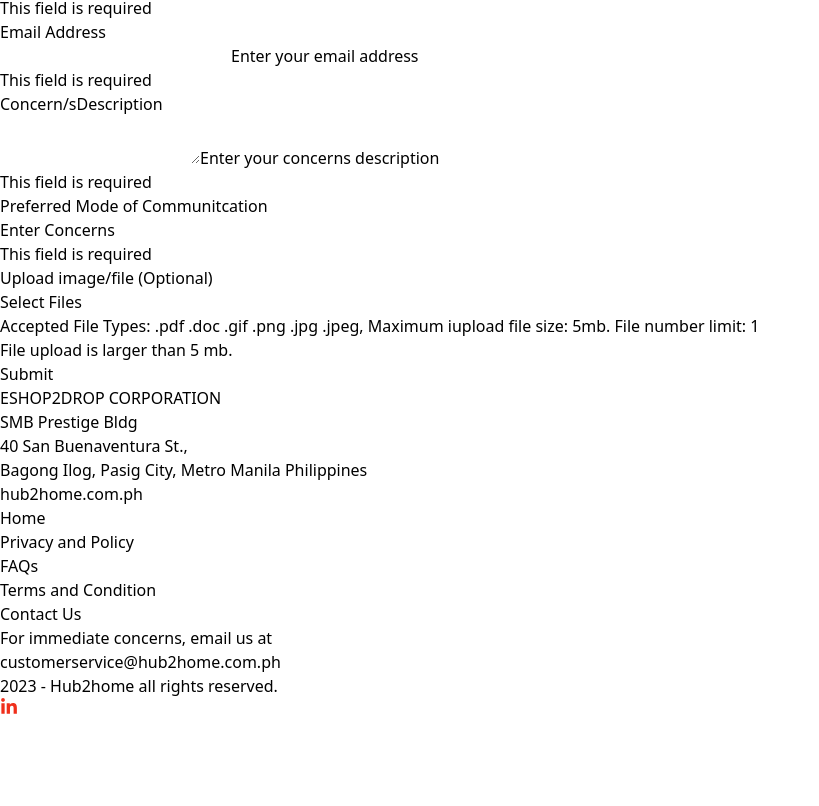
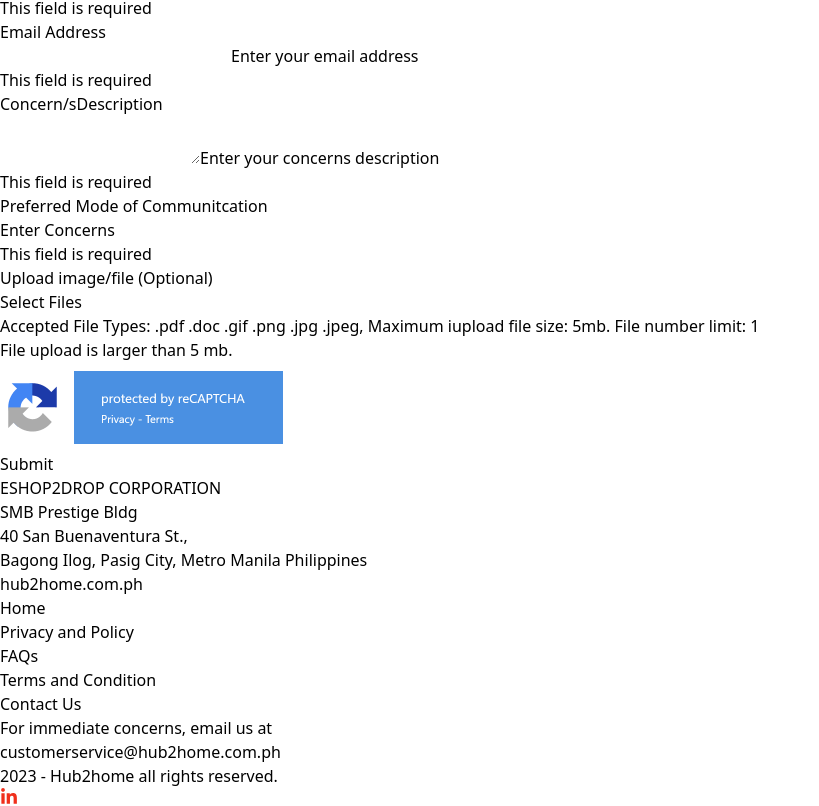
Before and after one commit to ron-thecertifiedbomb/hub2home, a React (Vite) app: page /contactus in a window 1280 px wide. Shown: the part 3213-4019 px from the top of the page, without its empty margins (0-819 px from the left). Before the commit the page ends 3929 px from the top, so only its background shows below. Built offline with nearby package versions, Linux system fonts and the light colour scheme; a web font is replaced by a local one; what @material-tailwind/react would draw is missing.

Commit message:
added captach

```diff
--- a/src/components/Form/Form.jsx
+++ b/src/components/Form/Form.jsx
@@ -5,6 +5,7 @@
 import { Buyer, Seller } from "../../constants/constants";
 import styles from "../../constants/style";
 import ImageUpload from "../ImageUpload/ImageUpload";
+import Captcha from '../../assets/captcha.png'
 
 const Form = () => {
   const navigate = useNavigate();
@@ -404,13 +405,14 @@
 
       <ImageUpload />
 
-      <div className="flex w-full justify-end mt-[60.7px]  border-gray-600 border-t-2 border-dashed border-spacing-1.5  pt-[60px] ">
+      <div className="flex w-full justify-end mt-[60.7px]  border-gray-600 border-t-2 border-dashed border-spacing-1.5  pt-[60px] relative ">
+        <img className="absolute top-[150px] md:absolute md:right-[-350px] md:top-[-10px]" src={Captcha} alt="captchalogo"></img>
         <button
           type="submit"
-          className="w-full md:w-[180px] h-[52px] bg-[#f02f1b]  rounded-md text-white"
-        >
+          className="w-full md:w-[180px] h-[52px] bg-[#f02f1b]  rounded-md text-white">
           Submit
         </button>
+
       </div>
     </form>
   );
```
Also changed, not shown: src/assets/captcha.png (added).
